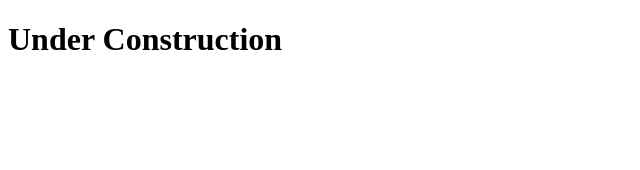
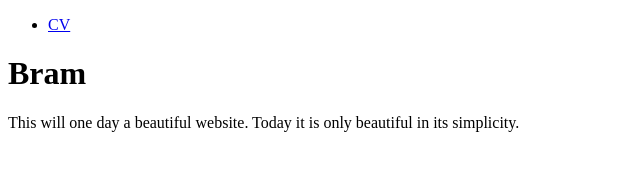
Before and after one commit to abramschon/abramschon.github.io, a plain HTML site: page index.html in a window 1280 px wide. Shown: the whole page, without its empty margins (0-640 px from the left). Drawn offline with Linux system fonts and the light colour scheme.

Commit message:
Updates index

```diff
--- a/index.html
+++ b/index.html
@@ -3,9 +3,19 @@
 <head>
     <meta charset="UTF-8">
     <meta name="viewport" content="width=device-width, initial-scale=1.0">
+    <link rel="stylesheet" href="style.css">
     <title>Abram Schonfeldt</title>
 </head>
 <body>
-    <h1>Under Construction</h1>
+    <ul>
+        <li><a href="./img/CV_21_07_2020.pdf">CV</a></li>
+      </ul>
+    <h1>Bram</h1>
+
+    <p>
+        This will one day a beautiful website. Today it is only beautiful in its simplicity.
+    </p>
+
+
 </body>
 </html>
```
